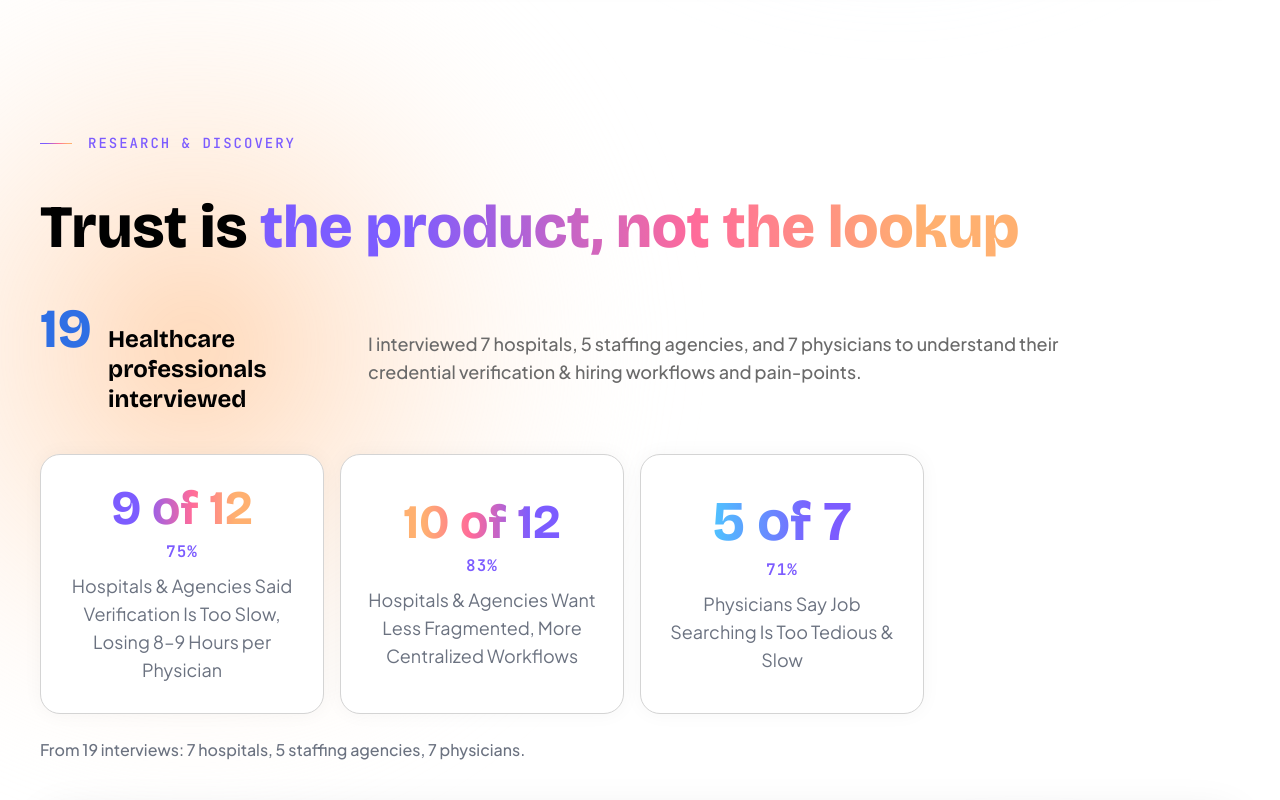
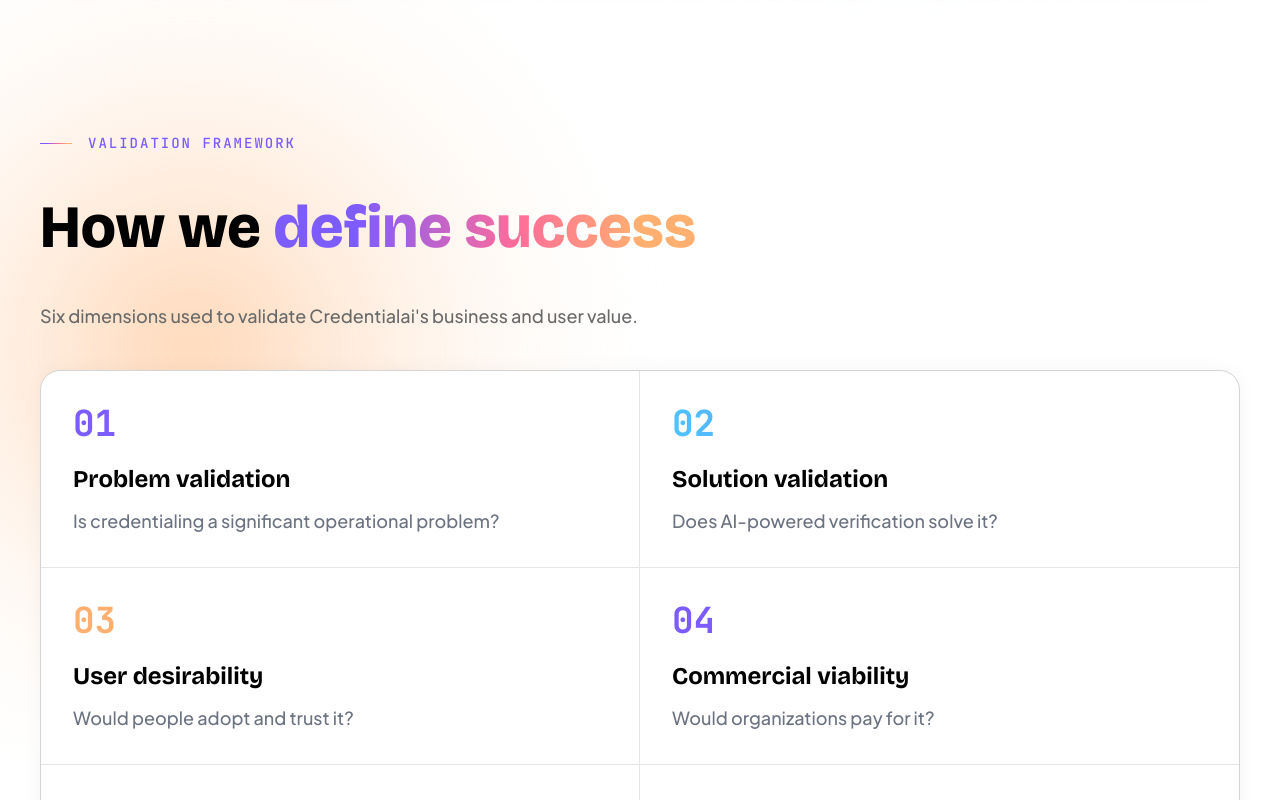
Before and after one commit to peterlee01/https-peter-lee.vercel.app-, a Next.js app: page /credentialai in a window 1280 px wide. Shown: the part 3780-4580 px from the top of the page. Built offline with nearby package versions, Linux system fonts and the light colour scheme.

Commit message:
Add Validation Framework section to Credentialai case study

```diff
--- a/src/app/credentialai/page.tsx
+++ b/src/app/credentialai/page.tsx
@@ -154,6 +154,15 @@ function Shot({ src, alt, caption }: { src: string; alt: string; caption?: strin
     </figure>
   );
 }
+
+const validationDimensions = [
+  { n: "01", title: "Problem validation", question: "Is credentialing a significant operational problem?", gradient: "gradient-warm" },
+  { n: "02", title: "Solution validation", question: "Does AI-powered verification solve it?", gradient: "gradient-cool" },
+  { n: "03", title: "User desirability", question: "Would people adopt and trust it?", gradient: "gradient-warm-reverse" },
+  { n: "04", title: "Commercial viability", question: "Would organizations pay for it?", gradient: "gradient-warm" },
+  { n: "05", title: "Operational impact", question: "Does it reduce time, effort, and errors?", gradient: "gradient-cool" },
+  { n: "06", title: "Growth opportunities", question: "What other problems can it solve?", gradient: "gradient-warm-reverse" },
+];
 
 const h2 = "text-[clamp(2.5rem,5vw,3.75rem)] font-extrabold leading-[1.15]";
 const lead = "text-[#6a6a6a] text-lg leading-7 max-w-[780px]";
@@ -329,6 +338,29 @@ export default function Credentialai() {
                   <span className="md:hidden text-xs tracking-[2px] text-[#7c5cff] block mb-1 mt-2" style={{ fontFamily: "var(--font-jetbrains)", fontWeight: 600 }}>HOW I USED AI</span>
                   {r.ai}
                 </p>
+              </div>
+            ))}
+          </div>
+        </section>
+
+        {/* Validation Framework & Success Metrics */}
+        <section className="w-full max-w-[1200px] flex flex-col gap-10">
+          <SectionLabel>VALIDATION FRAMEWORK</SectionLabel>
+          <h2 className={h2} style={{ fontFamily: "var(--font-bricolage)" }}>
+            How we{" "}
+            <span className="gradient-warm">define success</span>
+          </h2>
+          <p className={lead} style={{ fontFamily: "var(--font-jakarta)", fontWeight: 500 }}>
+            Six dimensions used to validate Credentialai&apos;s business and user value.
+          </p>
+          <div className="w-full bg-white border border-[#d4d4d4] rounded-[20px] overflow-hidden grid md:grid-cols-2"
+            style={{ boxShadow: "0 0 20px rgba(0,0,0,0.04)" }}>
+            {validationDimensions.map((d, i) => (
+              <div key={d.n}
+                className={`flex flex-col gap-3 p-6 md:p-8 border-[#e5e5e5] ${i < validationDimensions.length - 1 ? "border-b" : ""} ${i === validationDimensions.length - 2 ? "md:border-b-0" : ""} ${i % 2 === 0 ? "md:border-r" : ""}`}>
+                <span className={`text-4xl ${d.gradient}`} style={{ fontFamily: "var(--font-jetbrains)", fontWeight: 800 }}>{d.n}</span>
+                <p className="text-[#010101] text-2xl font-bold pt-2" style={{ fontFamily: "var(--font-bricolage)" }}>{d.title}</p>
+                <p className="text-[#6b7280] text-lg leading-7" style={{ fontFamily: "var(--font-jakarta)", fontWeight: 500 }}>{d.question}</p>
               </div>
             ))}
           </div>
```
